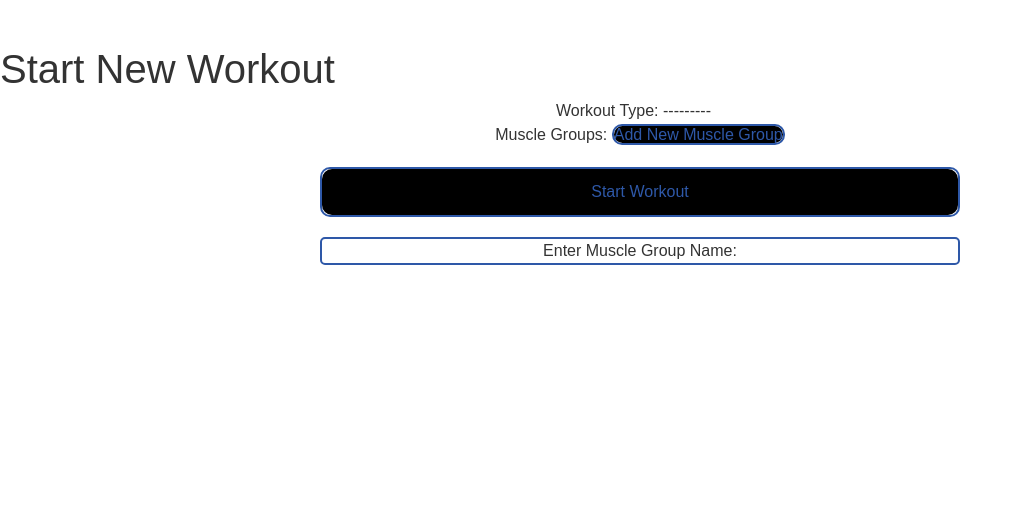
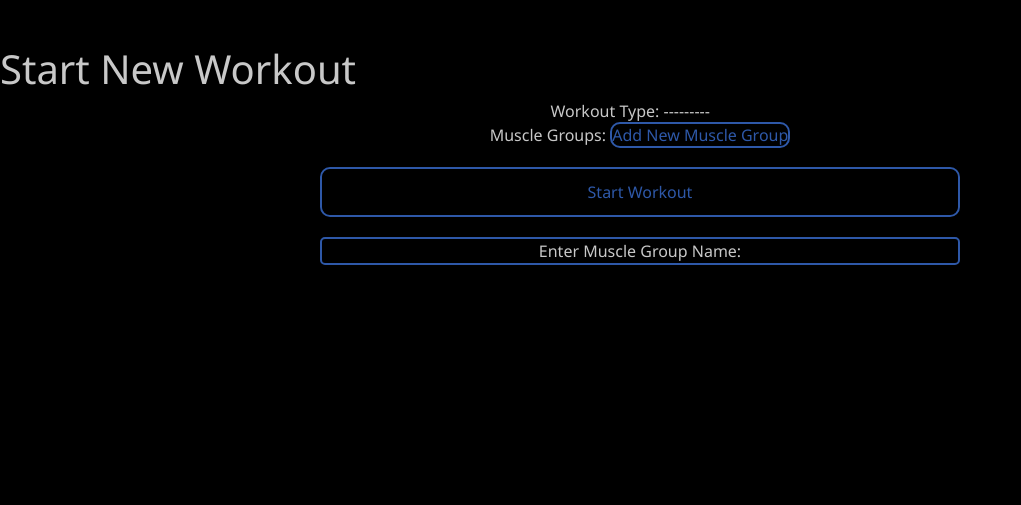
Before and after one commit to zlatin-r/body-forge, a Django app: page /workout/start/ in a window 1280 px wide. Shown: the part 111-616 px from the top of the page, without its empty margins (0-1021 px from the left). Run offline with Django 5.2, Linux system fonts and the light colour scheme; the visitor is signed in with stand-in values (Sample User, id 1).

Commit message:
changes are made

```diff
--- a/static/css/workouts/workout.css
+++ b/static/css/workouts/workout.css
@@ -15,11 +15,11 @@
 /*!* -------------------------------- *!*/
 /*!*            GENERAL               *!*/
 /*!* -------------------------------- *!*/
-/*body {*/
-/*    font-family: 'Segoe UI', sans-serif;*/
-/*    background-color: #0f0f0f;*/
-/*    color: var(--smoke-white);*/
-/*}*/
+body {
+    font-family: 'Segoe UI', sans-serif;
+    background-color: black;
+    color: var(--smoke-white);
+}
 
 /*.container {*/
 /*    max-width: 800px;*/
```
